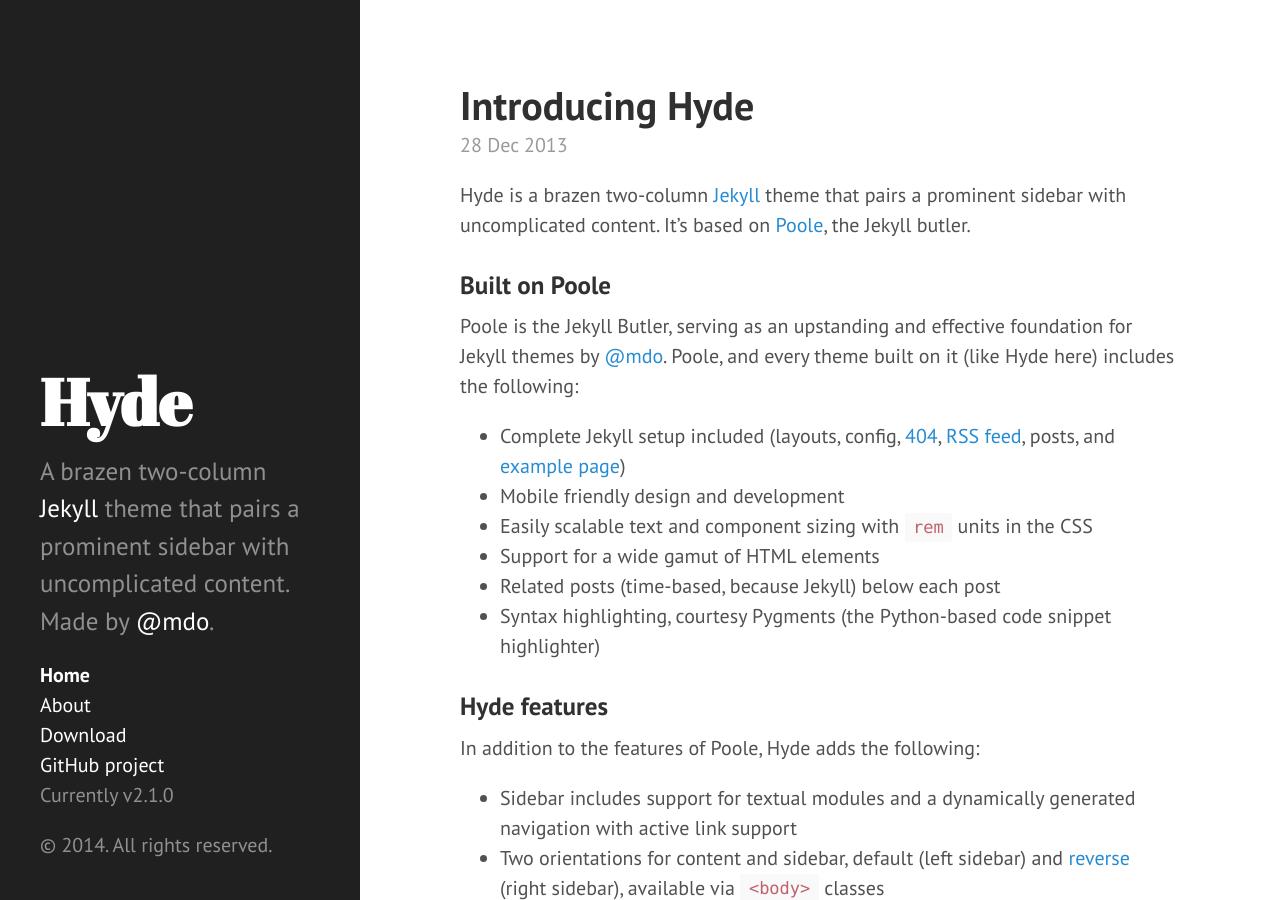
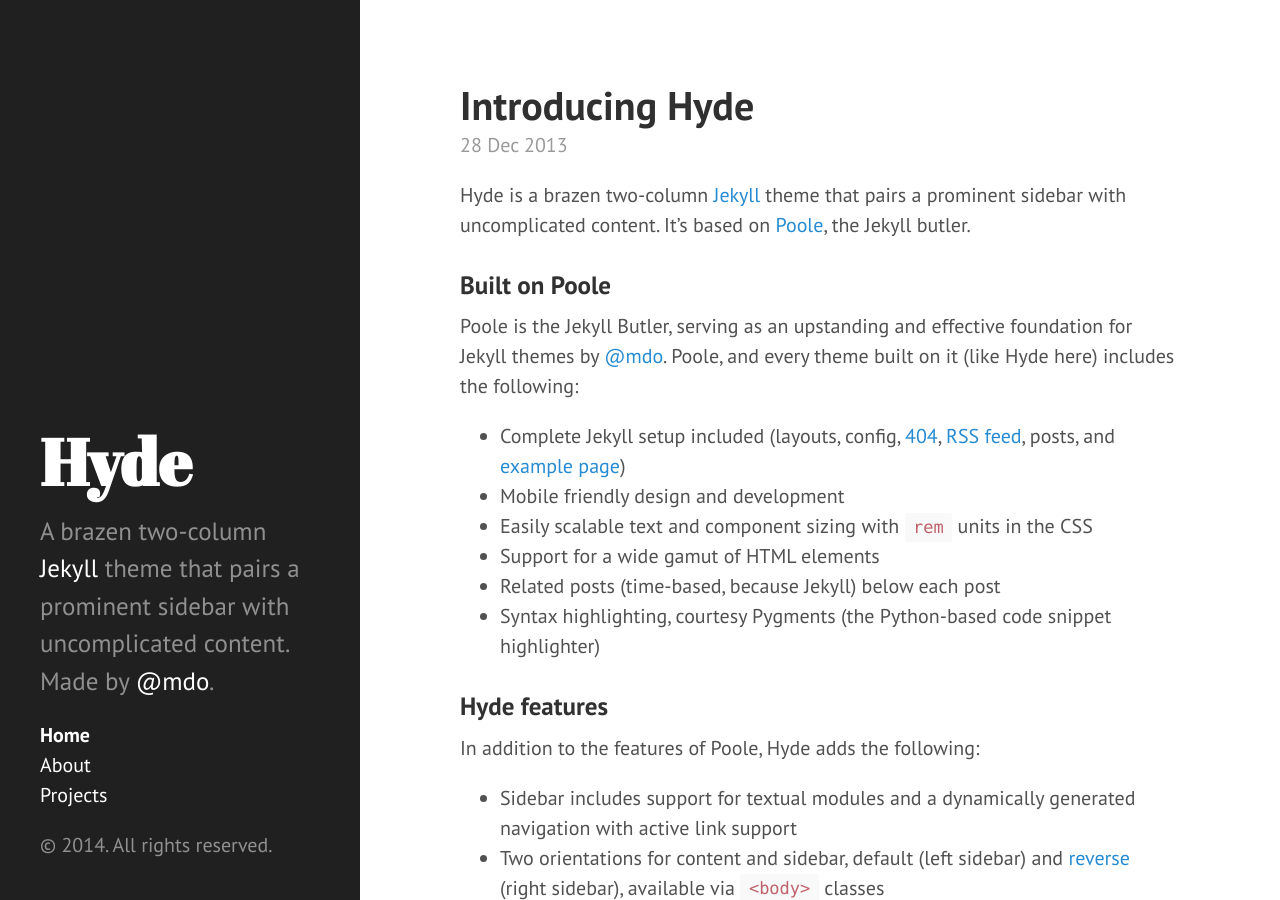
Before and after one commit to derektrc/derektrc.github.io, a Jekyll site: the page built from index.html, in a window 1280 px wide and 900 px high. Built offline with Jekyll 4.4.1, drawn with Linux system fonts in a browser that asks for light colours; Markdown is read by kramdown in place of the engine named in the settings; the list of posts is cut into pages by our own code.

Commit message:
Update sidebar.html

```diff
--- a/_includes/sidebar.html
+++ b/_includes/sidebar.html
@@ -26,9 +26,7 @@
         {% endif %}
       {% endfor %}
 
-      <a class="sidebar-nav-item" href="{{ site.github.repo }}/archive/v{{ site.version }}.zip">Download</a>
-      <a class="sidebar-nav-item" href="{{ site.github.repo }}">GitHub project</a>
-      <span class="sidebar-nav-item">Currently v{{ site.version }}</span>
+      <a class="sidebar-nav-item" href="{{ site.github.repo }}/projects">Projects</a>
     </nav>
 
     <p>&copy; {{ site.time | date: '%Y' }}. All rights reserved.</p>
```
